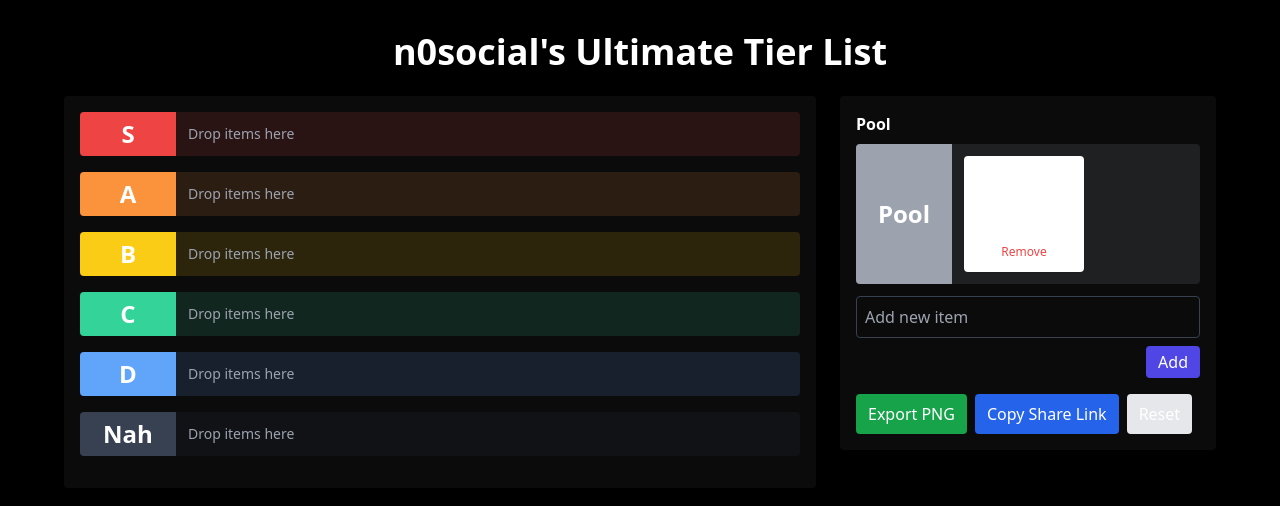
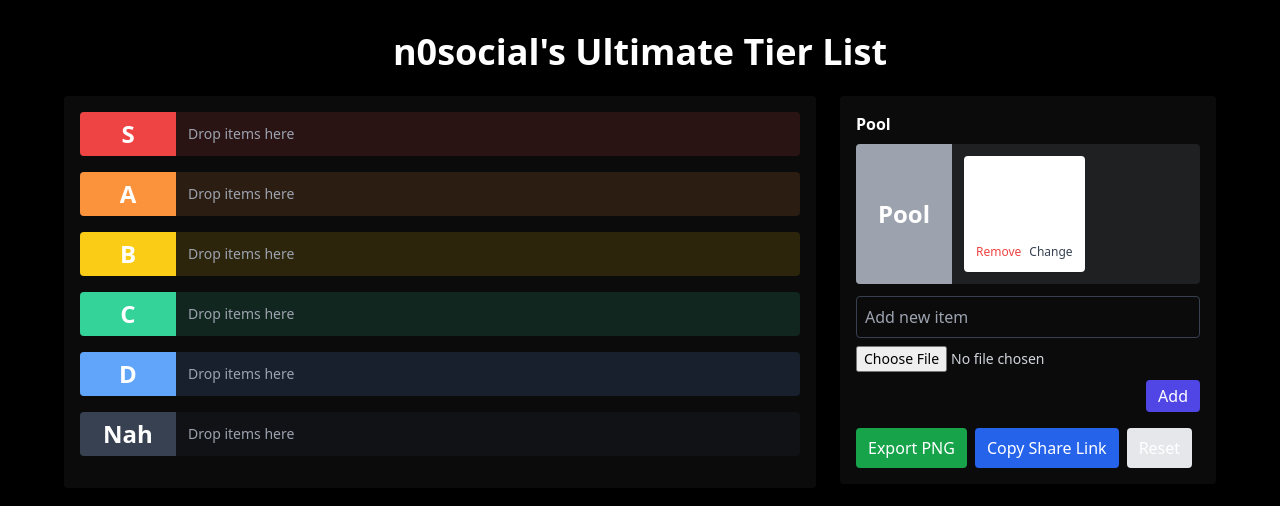
Before and after one commit to n0social/tier_list_, a React (Create React App) app: page / in a window 1280 px wide. Both pictures are taken after typing "Sample" into the empty fields and a click on the button "Add". Shown: the top 506 px of the page. Built offline with nearby package versions, Linux system fonts and the light colour scheme.

Commit message:
feat: add image upload in AddItemForm and image persistence; support image change on items

```diff
--- a/src/components/ItemCard.js
+++ b/src/components/ItemCard.js
@@ -1,6 +1,23 @@
-import React from 'react';
+import React, { useRef } from 'react';
 
-export default function ItemCard({ item, fromTier, onDragStart, onDelete }) {
+export default function ItemCard({ item, fromTier, onDragStart, onDelete, onImageChange }) {
+  const fileRef = useRef(null);
+
+  function handleFileClick(e) {
+    e.stopPropagation();
+    fileRef.current?.click();
+  }
+
+  function handleFileChange(e) {
+    const f = e.target.files && e.target.files[0];
+    if (!f) return;
+    const reader = new FileReader();
+    reader.onload = () => {
+      onImageChange && onImageChange(item.id, reader.result);
+    };
+    reader.readAsDataURL(f);
+  }
+
   return (
     <div
       draggable
@@ -8,9 +25,20 @@ export default function ItemCard({ item, fromTier, onDragStart, onDelete }) {
       className="bg-white rounded shadow-sm p-3 min-w-[120px] max-w-[160px] flex-shrink-0 cursor-grab hover:scale-[1.02] transition-transform"
     >
       <div className="flex flex-col items-center gap-2">
-        <div className="text-3xl select-none">{item.emoji || '🔹'}</div>
+        {item.image ? (
+          <img src={item.image} alt={item.name} className="w-28 h-28 object-cover rounded" />
+        ) : (
+          <div className="text-3xl select-none">{item.emoji || '🔹'}</div>
+        )}
+
         <div className="text-sm font-medium text-center">{item.name}</div>
-        <button onClick={() => onDelete(item.id)} className="text-xs text-red-500 hover:text-red-700 mt-1">Remove</button>
+
+        <div className="flex gap-2 mt-1">
+          <button onClick={() => onDelete(item.id)} className="text-xs text-red-500 hover:text-red-700">Remove</button>
+          <button onClick={handleFileClick} className="text-xs text-gray-700 hover:text-gray-900">Change</button>
+        </div>
+
+        <input ref={fileRef} type="file" accept="image/*" onChange={handleFileChange} className="hidden" />
       </div>
     </div>
   );
--- a/src/components/TierColumn.js
+++ b/src/components/TierColumn.js
@@ -1,7 +1,7 @@
 import React, { useState } from 'react';
 import ItemCard from './ItemCard';
 
-export default function TierColumn({ tierKey, title, itemIds = [], itemsMap = {}, onDragStart, onDropToTier, onDragOver, onDelete, color }) {
+export default function TierColumn({ tierKey, title, itemIds = [], itemsMap = {}, onDragStart, onDropToTier, onDragOver, onDelete, onImageChange, color }) {
   const [isOver, setIsOver] = useState(false);
 
   function handleDragEnter(e) {
@@ -71,7 +71,13 @@ export default function TierColumn({ tierKey, title, itemIds = [], itemsMap = {}
             ) : (
               itemIds.map((id) => (
                 <div key={id} className="draggable-item-wrapper">
-                  <ItemCard item={itemsMap[id]} fromTier={tierKey} onDragStart={onDragStart} onDelete={onDelete} />
+                  <ItemCard
+                    item={itemsMap[id]}
+                    fromTier={tierKey}
+                    onDragStart={onDragStart}
+                    onDelete={onDelete}
+                    onImageChange={onImageChange}
+                  />
                 </div>
               ))
             )}
--- a/src/components/TierList.js
+++ b/src/components/TierList.js
@@ -95,6 +95,16 @@ export default function TierList() {
     });
   }
 
+  function handleImageChange(itemId, dataUrl) {
+    setItems((prev) => {
+      const copy = { ...prev };
+      if (copy[itemId]) {
+        copy[itemId] = { ...copy[itemId], image: dataUrl };
+      }
+      return copy;
+    });
+  }
+
   function handleDelete(itemId) {
     setItems((prev) => {
       const copy = { ...prev };
@@ -104,12 +114,12 @@ export default function TierList() {
     setLayout((prev) => removeFromAll(prev, itemId));
   }
 
-  function addItem(name) {
-    if (!name) return;
+  function addItem(name, image) {
+    const finalName = name && name.length ? name : 'Item';
     const id = `i${Date.now()}`;
-    const emoji = name.trim().charAt(0) || '⭐';
-    setItems((prev) => ({ ...prev, [id]: { id, name, emoji } }));
-    setLayout((prev) => ({ ...prev, pool: [id, ...prev.pool] }));
+    const emoji = finalName.trim().charAt(0) || '⭐';
+    setItems((prev) => ({ ...prev, [id]: { id, name: finalName, emoji, image } }));
+    setLayout((prev) => ({ ...prev, pool: [id, ...(prev.pool || [])] }));
   }
 
   function resetToDefaults() {
@@ -156,6 +166,7 @@ export default function TierList() {
                     onDragOver={handleDragOver}
                     onDropToTier={handleDropToTier}
                     onDelete={handleDelete}
+                    onImageChange={handleImageChange}
                     color={TIER_COLORS[tier]}
                   />
                 </div>
@@ -175,6 +186,7 @@ export default function TierList() {
                 onDragOver={handleDragOver}
                 onDropToTier={handleDropToTier}
                 onDelete={handleDelete}
+                onImageChange={handleImageChange}
                 color={TIER_COLORS.pool}
               />
 
@@ -195,12 +207,25 @@ export default function TierList() {
 
 function AddItemForm({ onAdd }) {
   const [name, setName] = useState('');
+  const [imageData, setImageData] = useState(null);
+  const [fileKey, setFileKey] = useState(Date.now());
+
+  function handleFileChange(e) {
+    const f = e.target.files && e.target.files[0];
+    if (!f) return;
+    const reader = new FileReader();
+    reader.onload = () => setImageData(reader.result);
+    reader.readAsDataURL(f);
+  }
+
   return (
     <form
       onSubmit={(e) => {
         e.preventDefault();
-        onAdd(name.trim());
+        onAdd(name.trim(), imageData);
         setName('');
+        setImageData(null);
+        setFileKey(Date.now());
       }}
       className="mt-3"
     >
@@ -210,6 +235,12 @@ function AddItemForm({ onAdd }) {
         placeholder="Add new item"
         className="w-full border border-gray-700 bg-[#0b0b0b] text-white rounded p-2 mb-2"
       />
+
+      <div className="mb-2">
+        <input key={fileKey} type="file" accept="image/*" onChange={handleFileChange} className="w-full text-sm text-gray-300" />
+        {imageData ? <img src={imageData} alt="preview" className="mt-2 w-24 h-24 object-cover rounded" /> : null}
+      </div>
+
       <div className="text-right">
         <button type="submit" className="px-3 py-1 bg-indigo-600 text-white rounded">Add</button>
       </div>
```
